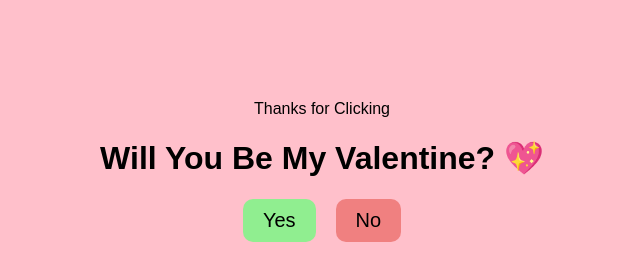
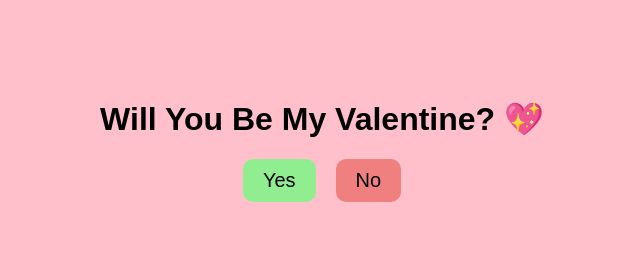
Before and after one commit to DENT00/Mema, a plain HTML site: page index.html in a window 1280 px wide. Shown: the whole page, without its empty margins (318-958 px from the left). Drawn offline with Linux system fonts and the light colour scheme.

Commit message:
Update index.html

```diff
--- a/index.html
+++ b/index.html
@@ -38,7 +38,6 @@
     </style>
 </head>
 <body>
-    <header> Thanks for Clicking</header>
     <h1>Will You Be My Valentine? 💖</h1>
     <div class="buttons">
         <button class="yes" id="yesButton">Yes</button>
```
